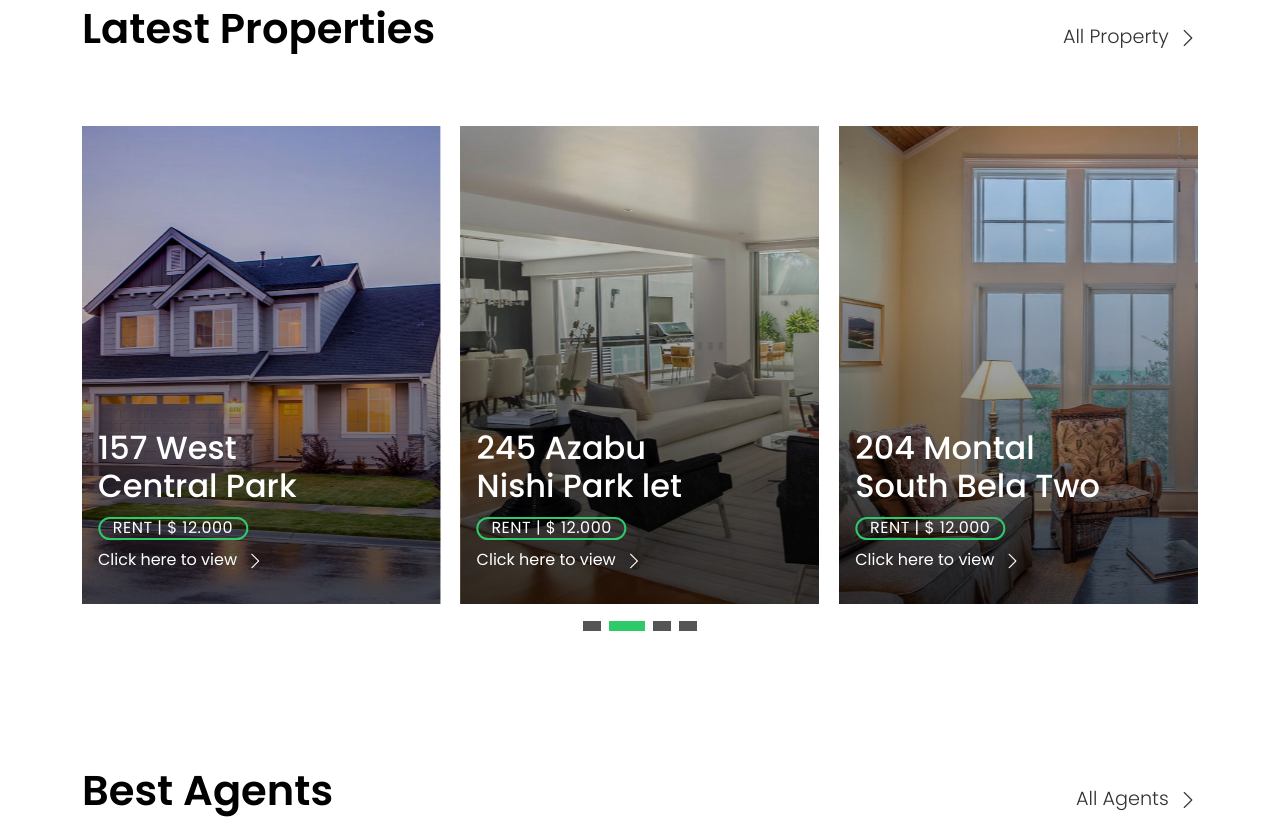
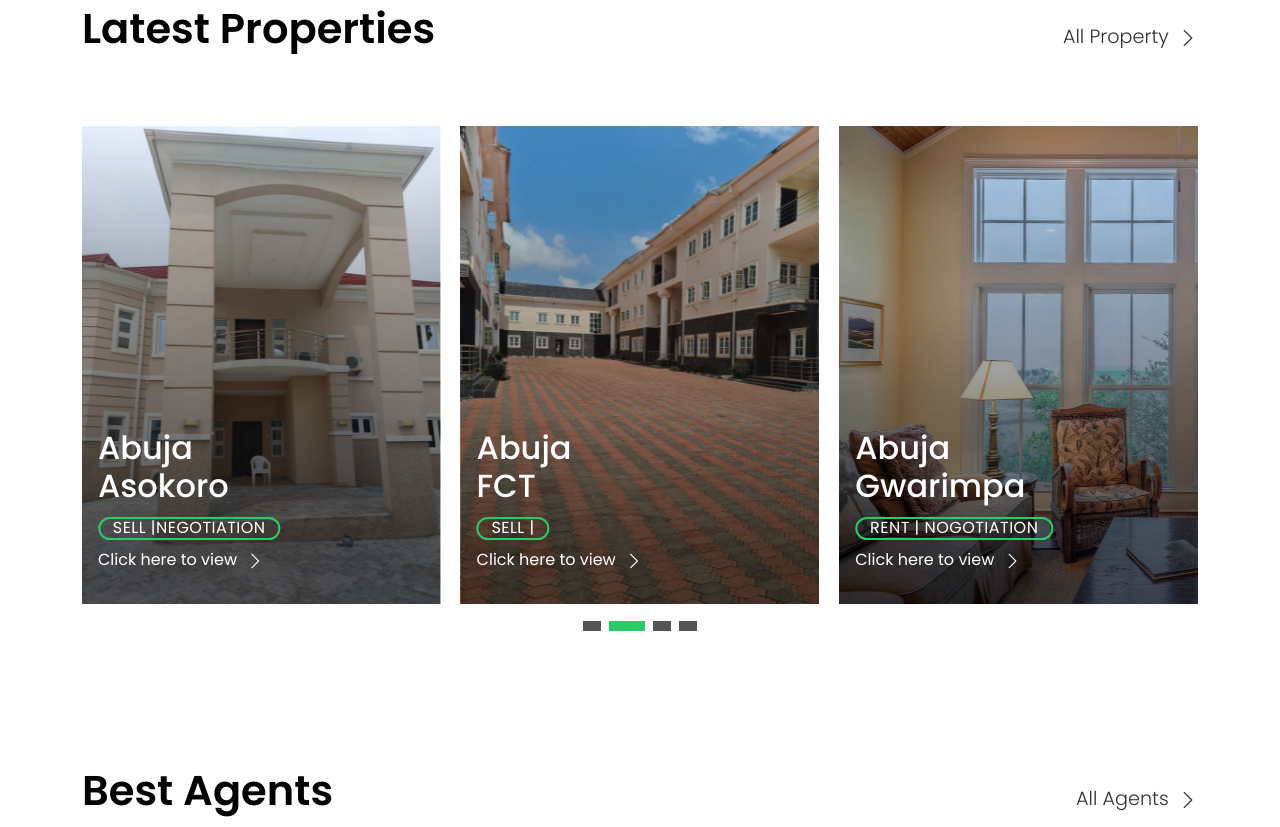
Before and after one commit to Abuh05/newgrace, a plain HTML site: page index.html in a window 1280 px wide. Shown: the part 1440-2267 px from the top of the page. Drawn offline with Linux system fonts and the light colour scheme.

Commit message:
latest properties

```diff
--- a/index.html
+++ b/index.html
@@ -356,19 +356,19 @@
         <div class="carousel-item-b swiper-slide">
           <div class="card-box-a card-shadow">
             <div class="img-box-a">
-                <img src="assets/img/property-6.jpg" alt="" class="img-a img-fluid">
+              <img src="assets/img/Property.jpg" alt="" class="img-a img-fluid">
             </div>
             <div class="card-overlay">
               <div class="card-overlay-a-content">
                 <div class="card-header-a">
                   <h2 class="card-title-a">
-                      <a href="property-single.html">206 Mount
-                        <br /> Olive Road Two</a>
+                    <a href="property-single.html">Abuja
+                      <br /> FCT</a>
                   </h2>
                 </div>
                 <div class="card-body-a">
                   <div class="price-box d-flex">
-                      <span class="price-a">rent | $ 12.000</span>
+                    <span class="price-a">Sell | N280M</span>
                   </div>
                   <a href="#" class="link-a">Click here to view
                     <span class="bi bi-chevron-right"></span>
@@ -404,19 +404,19 @@
         <div class="carousel-item-b swiper-slide">
           <div class="card-box-a card-shadow">
             <div class="img-box-a">
-                <img src="assets/img/property-3.jpg" alt="" class="img-a img-fluid">
+              <img src="assets/img/1-1.jpg" alt="" class="img-a img-fluid">
             </div>
             <div class="card-overlay">
               <div class="card-overlay-a-content">
                 <div class="card-header-a">
                   <h2 class="card-title-a">
-                      <a href="property-single.html">157 West
-                        <br /> Central Park</a>
+                    <a href="property-single.html">Abuja
+                      <br /> Asokoro</a>
                   </h2>
                 </div>
                 <div class="card-body-a">
                   <div class="price-box d-flex">
-                      <span class="price-a">rent | $ 12.000</span>
+                    <span class="price-a">Sell |Negotiation</span>
                   </div>
                   <a href="property-single.html" class="link-a">Click here to view
                     <span class="bi bi-chevron-right"></span>
@@ -452,19 +452,19 @@
         <div class="carousel-item-b swiper-slide">
           <div class="card-box-a card-shadow">
             <div class="img-box-a">
-                <img src="assets/img/property-7.jpg" alt="" class="img-a img-fluid">
+              <img src="assets/img/long.jpg" alt="" class="img-a img-fluid">
             </div>
             <div class="card-overlay">
               <div class="card-overlay-a-content">
                 <div class="card-header-a">
                   <h2 class="card-title-a">
-                      <a href="property-single.html">245 Azabu
-                        <br /> Nishi Park let</a>
+                    <a href="property-single.html">Abuja
+                      <br />FCT</a>
                   </h2>
                 </div>
                 <div class="card-body-a">
                   <div class="price-box d-flex">
-                      <span class="price-a">rent | $ 12.000</span>
+                    <span class="price-a">Sell | </span>
                   </div>
                   <a href="property-single.html" class="link-a">Click here to view
                     <span class="bi bi-chevron-right"></span>
@@ -506,13 +506,13 @@
               <div class="card-overlay-a-content">
                 <div class="card-header-a">
                   <h2 class="card-title-a">
-                      <a href="property-single.html">204 Montal
-                        <br /> South Bela Two</a>
+                    <a href="property-single.html">Abuja
+                      <br /> Gwarimpa</a>
                   </h2>
                 </div>
                 <div class="card-body-a">
                   <div class="price-box d-flex">
-                      <span class="price-a">rent | $ 12.000</span>
+                    <span class="price-a">rent | Nogotiation</span>
                   </div>
                   <a href="property-single.html" class="link-a">Click here to view
                     <span class="bi bi-chevron-right"></span>
```
Lines whose indentation alone changed are shown as unchanged.
